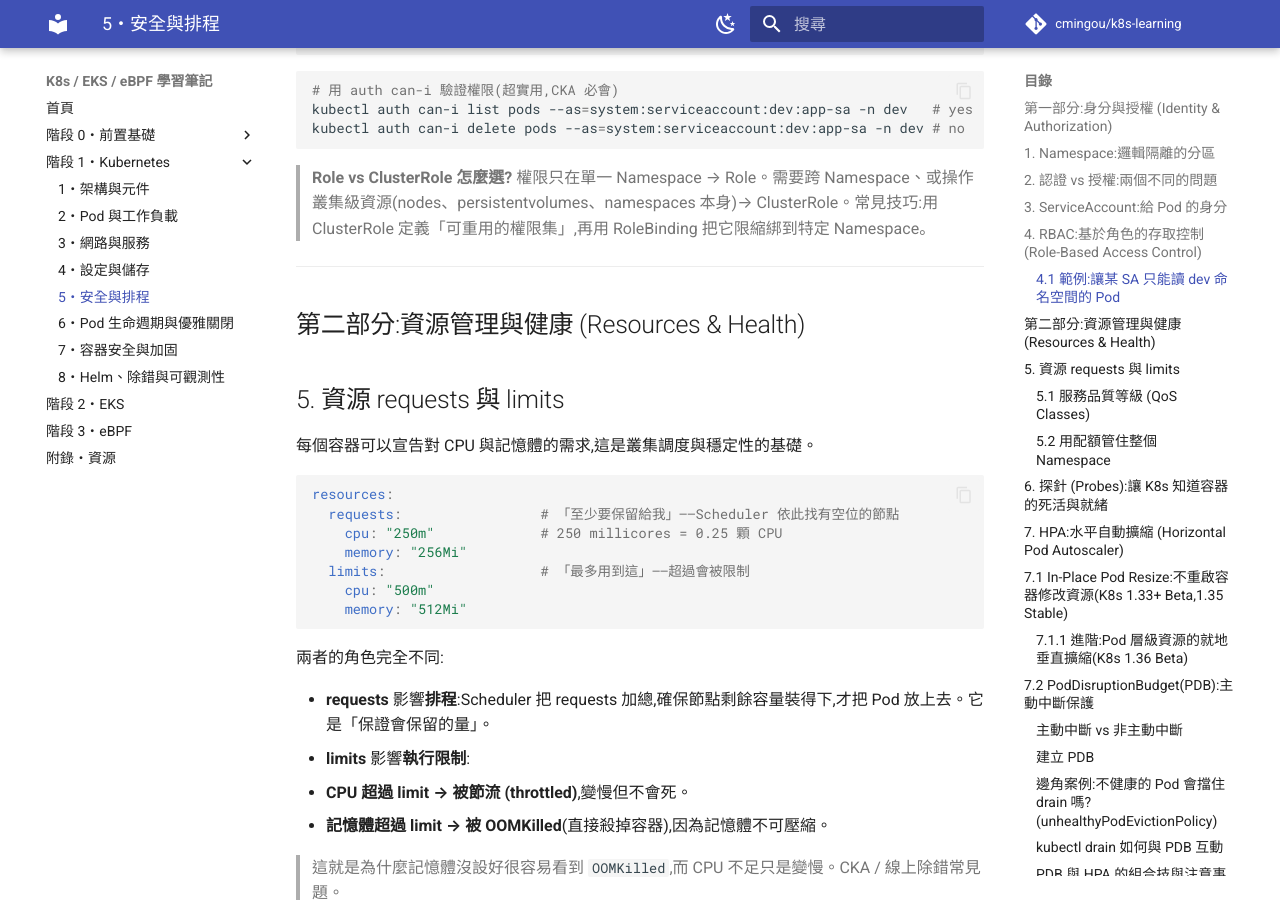
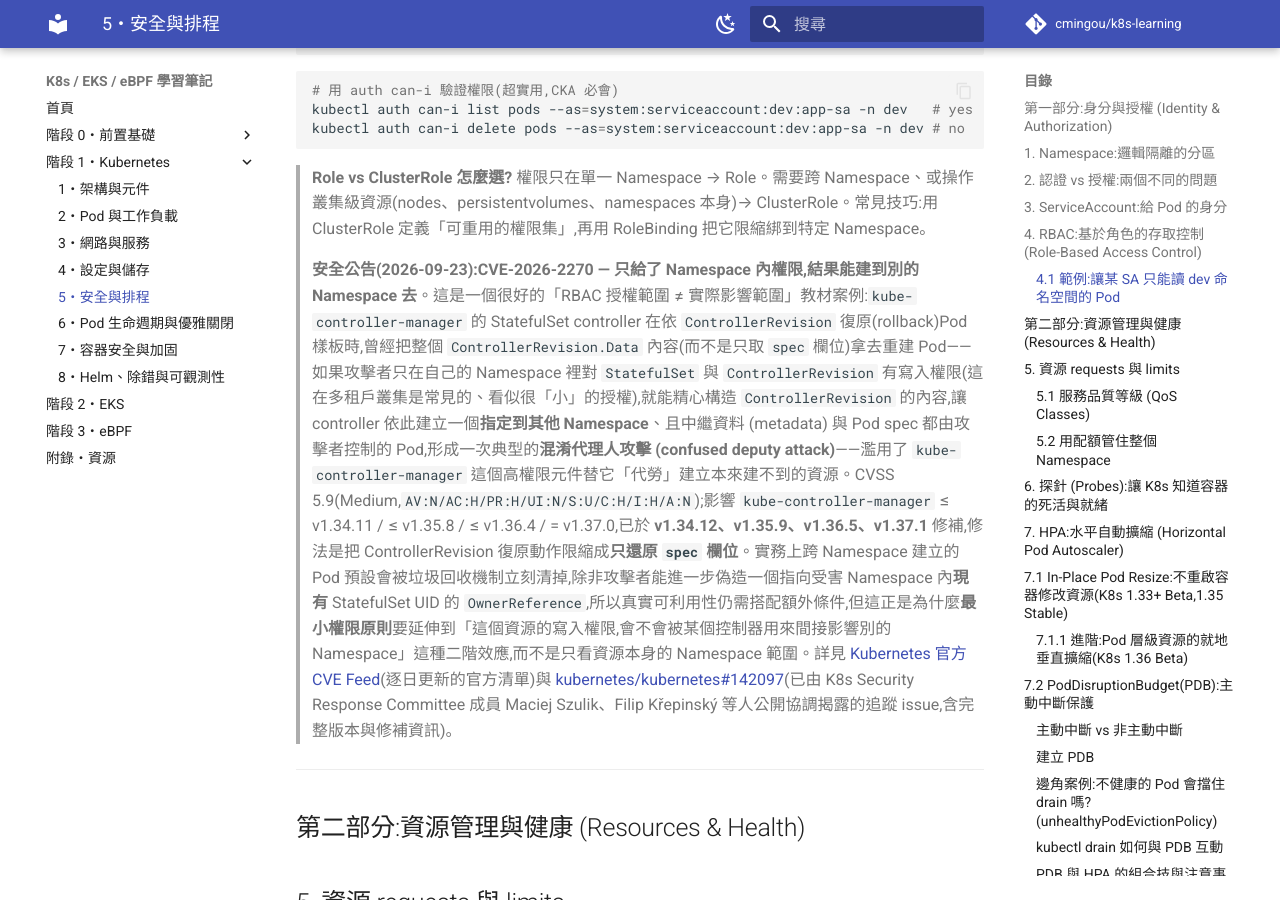
Before and after one commit to cmingou/k8s-learning, an MkDocs documentation site: the page built from docs/01-kubernetes/05-security-scheduling.md, in a window 1280 px wide and 900 px high, scrolled down 2980 px. Built offline with MkDocs 1.6.1 and Material for MkDocs 9.7.7, drawn with Linux system fonts in a browser that asks for light colours; comment, search, counter and statistics services are not loaded.

Commit message:
Document CVE-2026-2270 (kube-controller-manager confused deputy via StatefulSet/ControllerRevision)
Adds a callout after the RBAC section noting a real, currently-unpatched-in-notes
Kubernetes core security advisory disclosed 2026-09-23: namespace-scoped write
access to StatefulSet + ControllerRevision let an attacker get the controller
to create a cross-namespace Pod (confused deputy). CVSS 5.9, affects
kube-controller-manager <=1.34.11/<=1.35.8/<=1.36.4/=1.37.0, fixed in
1.34.12/1.35.9/1.36.5/1.37.1. Verified against kubernetes/kubernetes#142097 and
cross-referenced with the official Kubernetes CVE feed page. Ties into the
existing "least privilege" teaching point in this section.

Co-Authored-By: Claude Sonnet 5 <noreply@anthropic.com>
Claude-Session: https://claude.ai/code/session_01KVArciHmc2QW8hfGSTbieB

````diff
--- a/docs/01-kubernetes/05-security-scheduling.md
+++ b/docs/01-kubernetes/05-security-scheduling.md
@@ -129,6 +129,8 @@ kubectl auth can-i delete pods --as=system:serviceaccount:dev:app-sa -n dev # no
 ```
 
 > **Role vs ClusterRole 怎麼選?** 權限只在單一 Namespace → Role。需要跨 Namespace、或操作叢集級資源(nodes、persistentvolumes、namespaces 本身)→ ClusterRole。常見技巧:用 ClusterRole 定義「可重用的權限集」,再用 RoleBinding 把它限縮綁到特定 Namespace。
+
+> **安全公告(2026-09-23):CVE-2026-2270 — 只給了 Namespace 內權限,結果能建到別的 Namespace 去**。這是一個很好的「RBAC 授權範圍 ≠ 實際影響範圍」教材案例:`kube-controller-manager` 的 StatefulSet controller 在依 `ControllerRevision` 復原(rollback)Pod 樣板時,曾經把整個 `ControllerRevision.Data` 內容(而不是只取 `spec` 欄位)拿去重建 Pod——如果攻擊者只在自己的 Namespace 裡對 `StatefulSet` 與 `ControllerRevision` 有寫入權限(這在多租戶叢集是常見的、看似很「小」的授權),就能精心構造 `ControllerRevision` 的內容,讓 controller 依此建立一個**指定到其他 Namespace**、且中繼資料 (metadata) 與 Pod spec 都由攻擊者控制的 Pod,形成一次典型的**混淆代理人攻擊 (confused deputy attack)**——濫用了 `kube-controller-manager` 這個高權限元件替它「代勞」建立本來建不到的資源。CVSS 5.9(Medium,`AV:N/AC:H/PR:H/UI:N/S:U/C:H/I:H/A:N`);影響 `kube-controller-manager` ≤ v1.34.11 / ≤ v1.35.8 / ≤ v1.36.4 / = v1.37.0,已於 **v1.34.12、v1.35.9、v1.36.5、v1.37.1** 修補,修法是把 ControllerRevision 復原動作限縮成**只還原 `spec` 欄位**。實務上跨 Namespace 建立的 Pod 預設會被垃圾回收機制立刻清掉,除非攻擊者能進一步偽造一個指向受害 Namespace 內**現有** StatefulSet UID 的 `OwnerReference`,所以真實可利用性仍需搭配額外條件,但這正是為什麼**最小權限原則**要延伸到「這個資源的寫入權限,會不會被某個控制器用來間接影響別的 Namespace」這種二階效應,而不是只看資源本身的 Namespace 範圍。詳見 [Kubernetes 官方 CVE Feed](https://kubernetes.io/docs/reference/issues-security/official-cve-feed/)(逐日更新的官方清單)與 [kubernetes/kubernetes#142097](https://github.com/kubernetes/kubernetes/issues/142097)(已由 K8s Security Response Committee 成員 Maciej Szulik、Filip Křepinský 等人公開協調揭露的追蹤 issue,含完整版本與修補資訊)。
 
 ---
 
````
